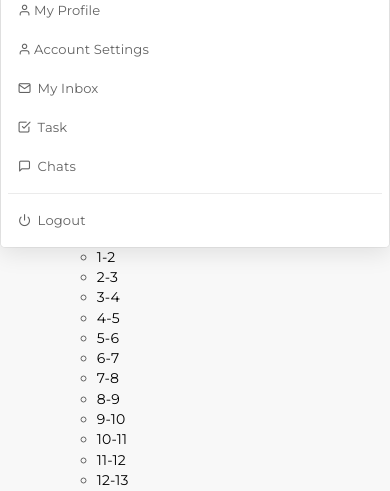
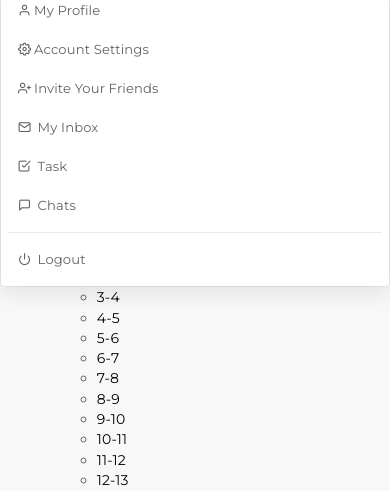
Before and after one commit to yebo-app/backend, a Django app: page /u/34 in a window 390 px wide, after a click that opens the changed part. Shown: the part 65-556 px from the top of the page. Run offline with Django 3.2, Linux system fonts and the light colour scheme; a user stored in the database is signed in; data comes from the database, SQL or seed files in the repository; some libraries are stand-ins or nearby versions; grey boxes are pictures that could not be loaded.

Commit message:
Added friend invite feature

```diff
--- a/digitalyearbook/settings.py
+++ b/digitalyearbook/settings.py
@@ -146,8 +146,8 @@ EMAIL_BACKEND = 'django.core.mail.backends.smtp.EmailBackend'
 EMAIL_HOST = 'smtp.gmail.com'
 EMAIL_PORT = 587
 EMAIL_USE_TLS = True
-EMAIL_HOST_USER = os.environ.get("EMAIL_HOST_USER")
-EMAIL_HOST_PASSWORD = os.environ.get("EMAIL_HOST_PASSWORD")
+EMAIL_HOST_USER = "yebodevelopment@gmail.com" #os.environ.get("EMAIL_HOST_USER")
+EMAIL_HOST_PASSWORD = "2bXWLmv#Zn"# os.environ.get("EMAIL_HOST_PASSWORD")
 
 DEFAULT_FROM_EMAIL = EMAIL_HOST_USER
 
--- a/yearbook/forms.py
+++ b/yearbook/forms.py
@@ -134,3 +134,6 @@ class IYPDeleteForm(forms.ModelForm):
 
 class InstitutionJoinForm(forms.Form):
     institutionyears = forms.ModelMultipleChoiceField(queryset=InstitutionYear.objects.all())
+
+class InviteFriendForm(forms.Form):
+    friend_email = forms.EmailField()
--- a/yearbook/templates/yearbook/base.html
+++ b/yearbook/templates/yearbook/base.html
@@ -110,13 +110,19 @@
 								{% if user.is_authenticated %}
 								<div class="user-nav d-sm-flex d-none"><span class="user-name text-bold-600">{{ user.first_name }}</span><span class="user-status">Available</span></div><span><img class="round" src="{{ user.yearbookuser.avatar.url }}" alt="avatar" height="40" width="40"></span>
 								</a>
-								<div class="dropdown-menu dropdown-menu-right"><a class="dropdown-item"  href="{% url 'user' user.yearbookuser.id %}"><i class="feather icon-user"></i>My Profile</a>{% if user.is_authenticated %}<a class="dropdown-item"  href="{% url 'settings' user.yearbookuser.id %}"><i class="feather icon-user"></i>Account Settings</a>{% endif %}<a class="dropdown-item" href="#"><i class="feather icon-mail"></i> My Inbox</a><a class="dropdown-item" href="#"><i class="feather icon-check-square"></i> Task</a><a class="dropdown-item" href="#"><i class="feather icon-message-square"></i> Chats</a>
-									<div class="dropdown-divider"></div><a class="dropdown-item" href="{% url 'logout' %}"><i class="feather icon-power"></i> Logout</a>
+								<div class="dropdown-menu dropdown-menu-right">
+									<a class="dropdown-item"  href="{% url 'user' user.yearbookuser.id %}"><i class="feather icon-user"></i>My Profile</a>
+									<a class="dropdown-item"  href="{% url 'settings' user.yearbookuser.id %}"><i class="feather icon-settings"></i>Account Settings</a>
+									<a class="dropdown-item"  href="{% url 'settings' user.yearbookuser.id %}"><i class="feather icon-user-plus"></i>Invite Your Friends</a>
+									<a class="dropdown-item" href="#"><i class="feather icon-mail"></i> My Inbox</a>
+									<a class="dropdown-item" href="#"><i class="feather icon-check-square"></i> Task</a>
+									<a class="dropdown-item" href="#"><i class="feather icon-message-square"></i> Chats</a>
+									<div class="dropdown-divider"></div>
+									<a class="dropdown-item" href="{% url 'logout' %}"><i class="feather icon-power"></i> Logout</a>
 								</div>
 								{% else %}
-								<div class="user-nav d-sm-flex d-none"><a class="user-name text-bold-600" href= "{% url 'login' %}">LOGIN NOW!</a>
-								</a>
-
+									<div class="user-nav d-sm-flex d-none"><a class="user-name text-bold-600" href= "{% url 'login' %}">LOGIN NOW!</a>
+									<!-- </a> -->
 								{% endif %}
 							</li>
 						</ul>
--- a/yearbook/templates/yearbook/user.html
+++ b/yearbook/templates/yearbook/user.html
@@ -18,6 +18,9 @@
 		Add Education
 	</button>
 	<a class="btn btn-primary mr-1 mb-1 waves-effect waves-light" href="{% url 'settings' yearbook_user.id %}">Account Settings</a>
+	<button type="button" class="btn btn-primary mr-1 mb-1 waves-effect waves-light" data-toggle="modal" data-target="#invite">
+		Invite Friend
+	</button>
 	{% endif %}
 
 
@@ -55,6 +58,40 @@
 		</div>
 	</div>
 
+	<!-- Invite Friend Modal -->
+	<div class="modal fade text-left" id="invite" tabindex="-1" role="dialog" aria-labelledby="myModalLabel1" style="display: none;" aria-hidden="true">
+		<div class="modal-dialog modal-dialog-scrollable" role="document">
+			<div class="modal-content">
+				<div class="modal-header">
+					<h4 class="modal-title" id="myModalLabel1">Invite a Friend</h4>
+					<button type="button" class="close" data-dismiss="modal" aria-label="Close">
+						<span aria-hidden="true">×</span>
+					</button>
+				</div>
+				<div class="modal-body">
+					<div class= "content-section">
+						{% if not user.is_authenticated or user != yearbook_user.user%}
+							<p>Log in to invite a friend.</p>
+						{% else %}
+							<p>Add a friend's email to invite them to yebo. They can register and will also receive a link to your profile!</p>
+							<form method="POST">
+								{% csrf_token %}
+								<fieldset class="form-group">
+									Email:
+									{{ invite_friend_form.friend_email }}
+								</fieldset>
+								<div class="form-group">
+									<button class="btn btn-outline-info" type="submit">Invite</button>
+								</div>
+							</form>
+						{% endif %}
+					</div>
+				</div>
+
+			</div>
+		</div>
+	</div>
+
 	<!-- Education History... List of IYPs -->
 	<h1>Education History:</h1>
 	{% if not history %}
--- a/yearbook/views.py
+++ b/yearbook/views.py
@@ -11,6 +11,8 @@ from django.forms import modelformset_factory, formset_factory
 from django.core.exceptions import ValidationError
 from django.template.loader import render_to_string
 from django.http import JsonResponse
+from django.core.mail import send_mail
+import digitalyearbook
 
 from django.http import HttpResponse
 
@@ -44,7 +46,26 @@ def yearbookuser(request, id):
         messages.success(request, 'Profiles created successfully.')
         return redirect(request.user.yearbookuser.get_absolute_url())
 
-    context = {'yearbook_user' : yearbook_user, 'page_title' : page_title, 'history' : history, 'register_form' : register_form}
+    # Invite Friend Form
+    invite_friend_form = InviteFriendForm(request.POST or None)
+    if invite_friend_form.is_valid():
+        subject = f'{request.user.first_name} is inviting you to join yebo!'
+        message = f'{request.user.first_name} is inviting you to join yebo!\n\nyebo is a digital yearbook platform that allows you to connect with your friends from school. You can create profiles for each year you were in school, view your friends\' profiles, and even write them a signature!\n\nJoin yebo today for free!\nhttp://127.0.0.1:8000/register/\nView {request.user.first_name}\'s profile here: { request.build_absolute_uri() }'
+        from_email = digitalyearbook.settings.EMAIL_HOST_USER
+        to_email = [invite_friend_form.cleaned_data['friend_email']]
+        fail_silently = False
+
+        send_mail(
+            subject,
+            message,
+            from_email,
+            to_email,
+            fail_silently
+        )
+        messages.success(request, "Invite sent successfully.")
+        return redirect(request.user.yearbookuser.get_absolute_url())
+
+    context = {'yearbook_user' : yearbook_user, 'page_title' : page_title, 'history' : history, 'register_form' : register_form, 'invite_friend_form' : invite_friend_form}
     return render(request, 'yearbook/user.html', context)
 
 def yearbookusers(request):
```
